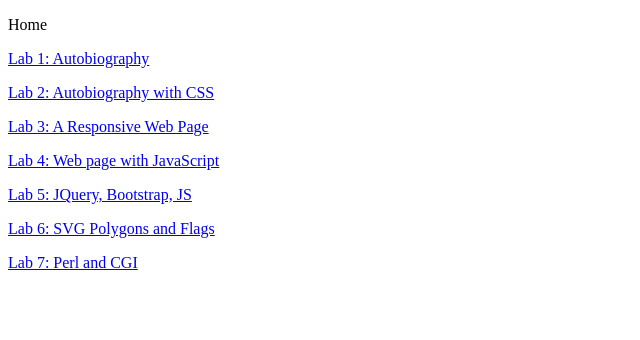
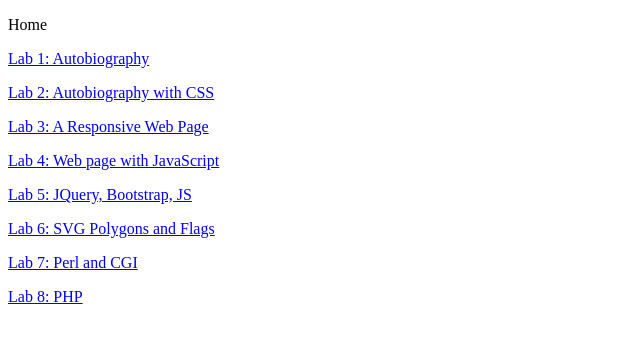
Before and after one commit to andrearcaina/CPS530-Website, a plain HTML site: page labs/index.html in a window 1280 px wide. Shown: the full height of the page, 0-640 px from the left. Drawn offline with Linux system fonts and the light colour scheme.

Commit message:
Update index.html

```diff
--- a/labs/index.html
+++ b/labs/index.html
@@ -36,5 +36,9 @@
     <p>
         <a href="https://www2.cs.ryerson.ca/~aarcaina/cgi-bin/lab07a.cgi"> Lab 7: Perl and CGI</a>
     </p>
+
+    <p>
+        <a href="Lab08/lab08.php"> Lab 8: PHP</a>
+    </p>
 </body>
 </html>
```
